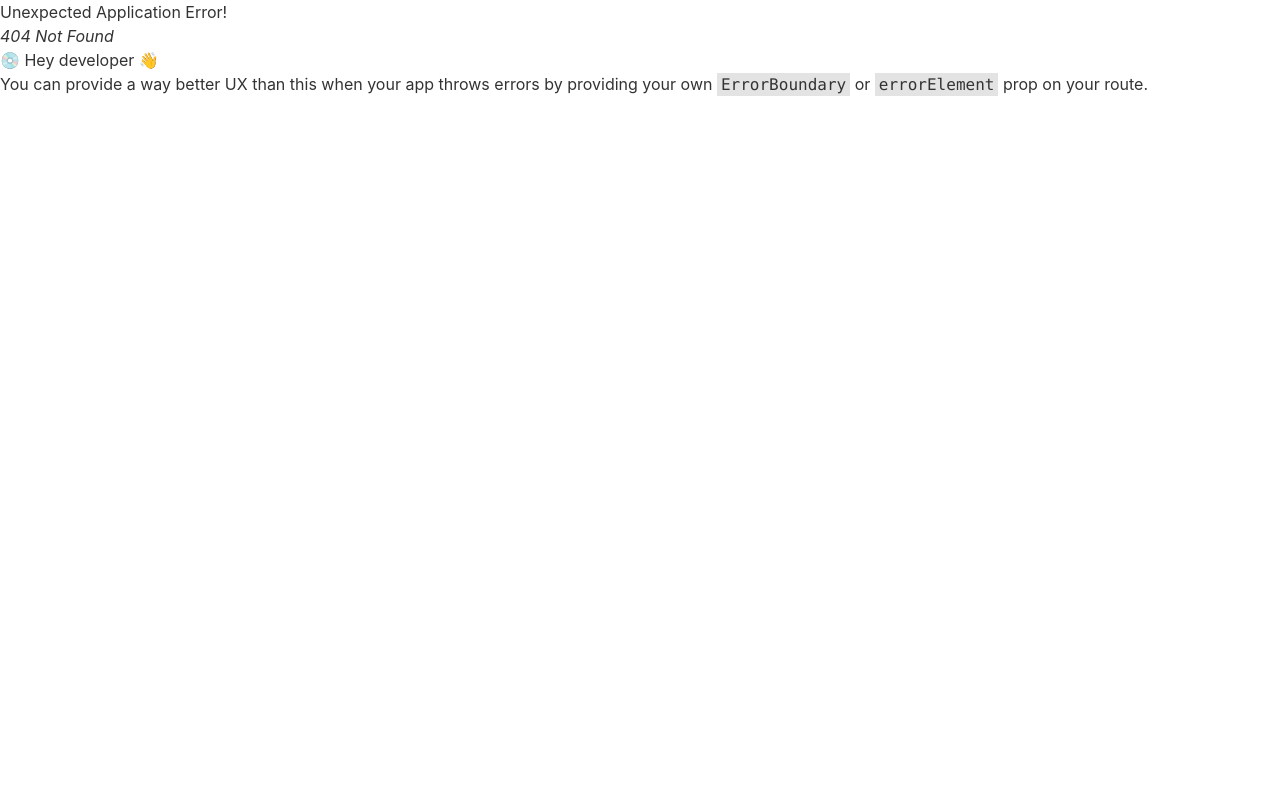
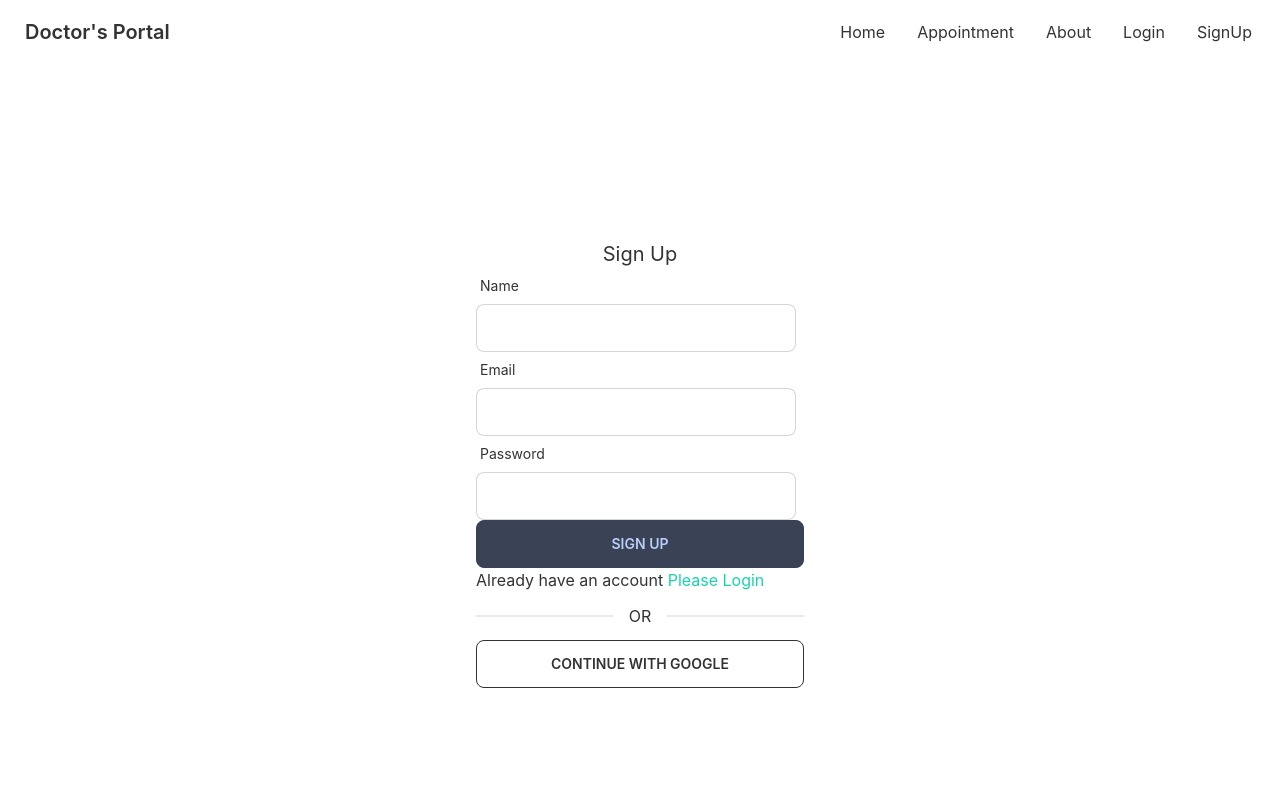
Before and after one commit to arnob999/doctors-portal-client-practice, a React (Create React App) app: page /signup in a window 1280 px wide. Before the commit this address had no page. Shown: the top 800 px of the page. Built offline with nearby package versions, Linux system fonts and the light colour scheme.

Commit message:
signup using hook

```diff
--- a/src/Pages/Homepage/Home/Shared/Navbar/Navbar.js
+++ b/src/Pages/Homepage/Home/Shared/Navbar/Navbar.js
@@ -7,6 +7,7 @@
         <li><Link to={'/appointment'}>Appointment</Link></li>
         <li><Link to={'/about'}>About</Link></li>
         <li><Link to={'/login'}>Login</Link></li>
+        <li><Link to={'/signup'}>SignUp</Link></li>
     </>
     return (
         <div className="navbar bg-base-100 flex justify-between">
--- /dev/null
+++ b/src/Pages/SignUp/SignUp.js
@@ -0,0 +1,52 @@
+import React from 'react';
+import { useForm } from 'react-hook-form';
+import { Link } from 'react-router-dom';
+
+const SignUp = () => {
+
+    const { register, handleSubmit, formState: { errors } } = useForm();
+
+    const handleSignUp = (data) => {
+        console.log(data);
+        console.log(errors);
+    }
+
+    return (
+        <div className='h-[800px] flex justify-center items-center'>
+            <div className='w-96 p-7'>
+                <h2 className='text-xl text-center'>Sign Up</h2>
+                <form onSubmit={handleSubmit(handleSignUp)}>
+                    <div className="form-control w-full max-w-xs">
+                        <label className="label"> <span className="label-text">Name</span></label>
+                        <input type="text" {...register("name", {
+                            required: "Name is Required"
+                        })} className="input input-bordered w-full max-w-xs" />
+                        {errors.name && <p className='text-red-500'>{errors.name.message}</p>}
+                    </div>
+                    <div className="form-control w-full max-w-xs">
+                        <label className="label"> <span className="label-text">Email</span></label>
+                        <input type="email" {...register("email", {
+                            required: true
+                        })} className="input input-bordered w-full max-w-xs" />
+                        {errors.email && <p className='text-red-500'>{errors.email.message}</p>}
+                    </div>
+                    <div className="form-control w-full max-w-xs">
+                        <label className="label"> <span className="label-text">Password</span></label>
+                        <input type="password" {...register("password", {
+                            required: "Password is required",
+                            minLength: { value: 6, message: "Password must be 6 characters long" }
+                        })} className="input input-bordered w-full max-w-xs" />
+                        {errors.password && <p className='text-red-500'>{errors.password.message}</p>}
+                    </div>
+                    <input className='btn btn-accent w-full' value="Sign Up" type="submit" />
+                </form>
+                <p>Already have an account <Link className='text-secondary' to="/login">Please Login</Link></p>
+                <div className="divider">OR</div>
+                <button className='btn btn-outline w-full'>CONTINUE WITH GOOGLE</button>
+
+            </div>
+        </div>
+    );
+};
+
+export default SignUp;
--- a/src/Routes/Routes.js
+++ b/src/Routes/Routes.js
@@ -3,6 +3,7 @@
 import Appointment from "../Pages/Appointment/Appointment/Appointment";
 import Home from "../Pages/Homepage/Home/Home";
 import Login from "../Pages/Login/Login";
+import SignUp from "../Pages/SignUp/SignUp";
 
 const router = createBrowserRouter([
     {
@@ -18,6 +19,10 @@
                 element: <Login></Login>
             },
             {
+                path: '/signup',
+                element: <SignUp />
+            },
+            {
                 path: '/appointment',
                 element: <Appointment></Appointment>
             }
```
